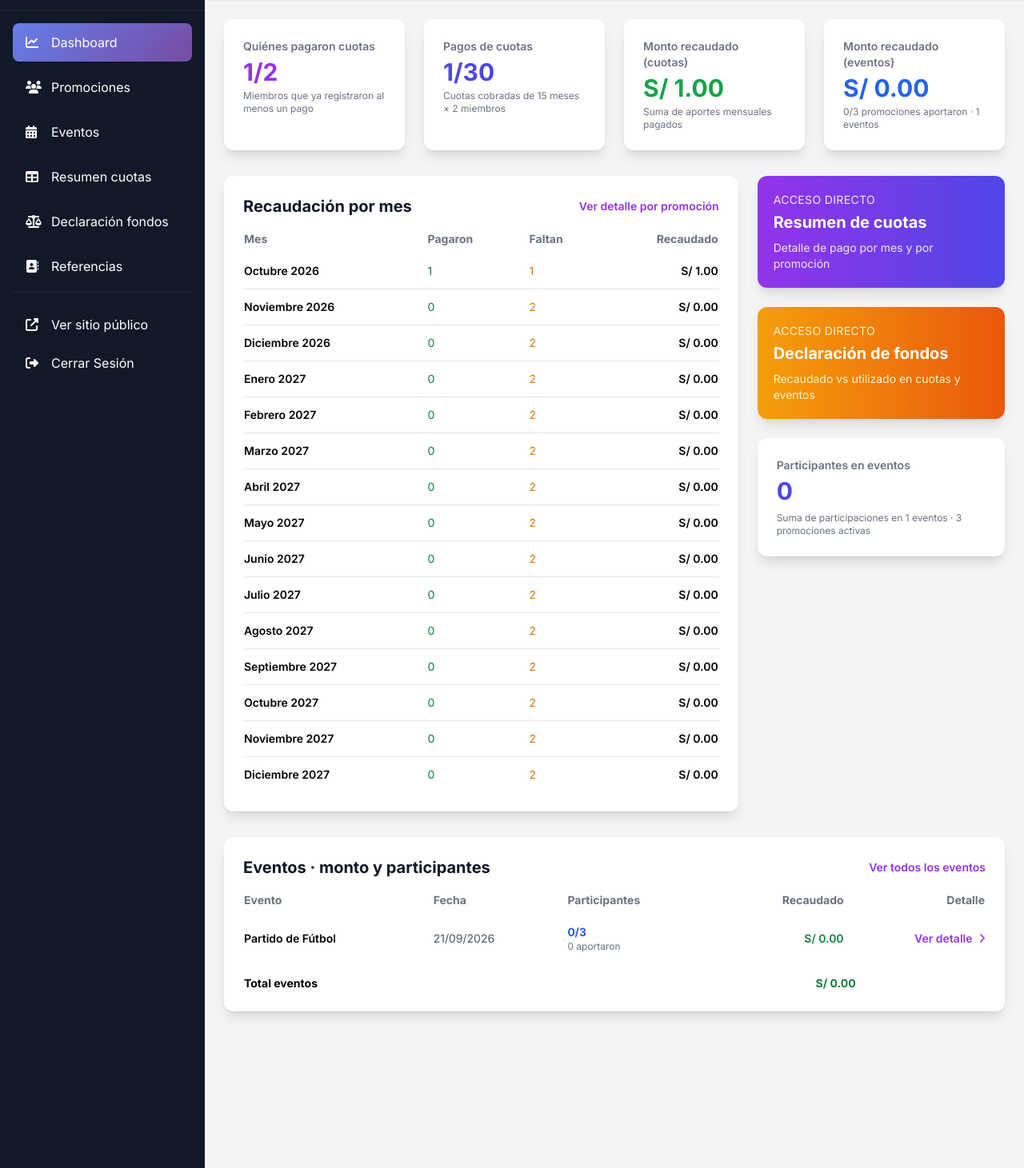
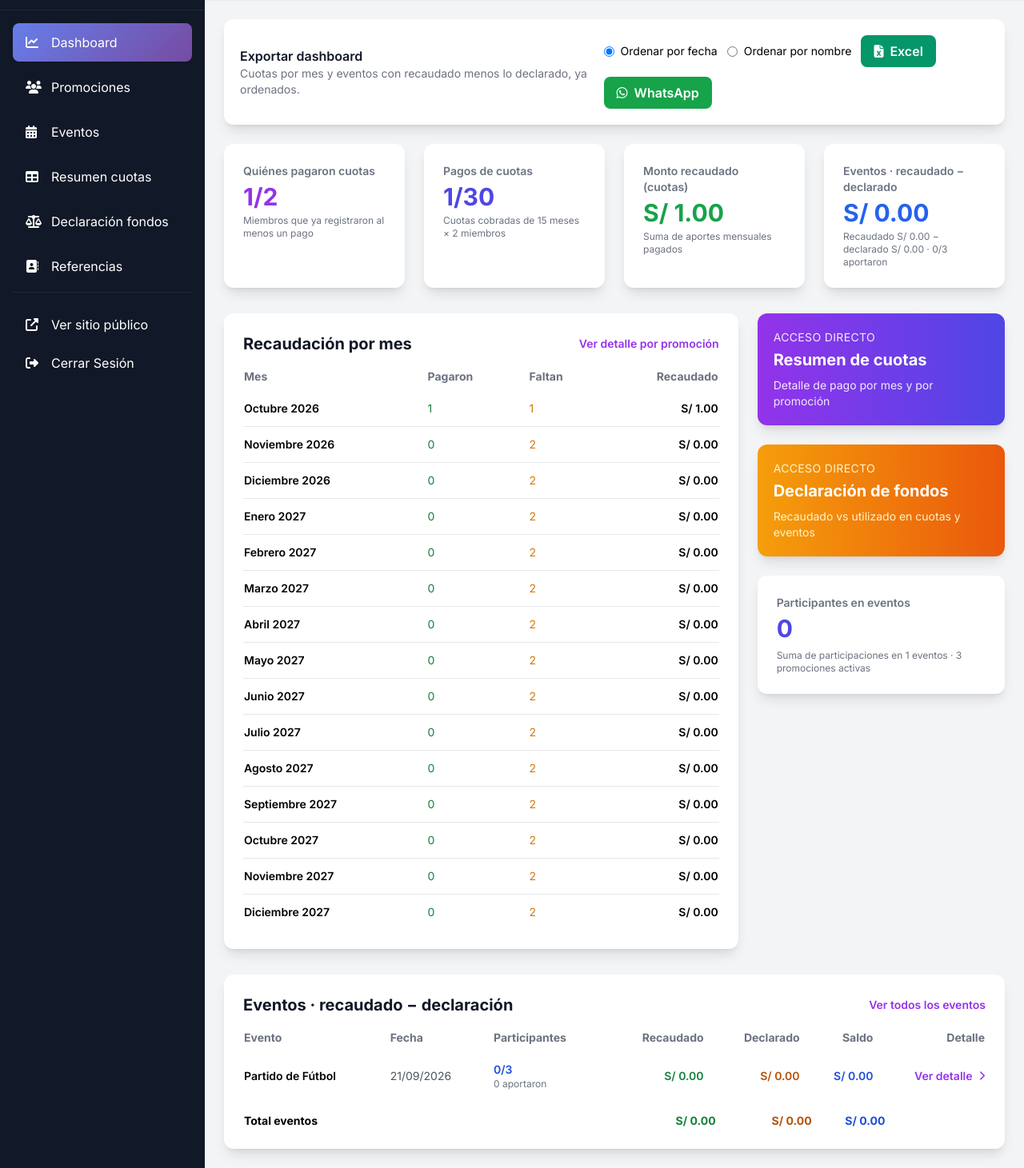
Before and after one commit to ingenioalex/VentaPOS, a Laravel app: page /seccionk/admin in a window 1280 px wide. Shown: the part 72-1533 px from the top of the page at 80% size. Run offline with Laravel 12, Linux system fonts and the light colour scheme; a user stored in the database is signed in; data comes from the database, SQL or seed files in the repository; tables that the repository leaves empty hold one stand-in row (values such as "Sample post"); some libraries are stand-ins or nearby versions.

Commit message:
Mostrar saldo de eventos y exportar el dashboard ordenado
En el dashboard, los eventos muestran recaudado menos lo declarado. Excel y WhatsApp salen ordenados por fecha o por nombre, sin tocar la data del VPS.

Co-authored-by: Yuri Alexander Vargas Lazo <ingeniovargas@gmail.com>

```diff
--- a/app/Http/Controllers/SeccionK/Admin/AdminDashboardController.php
+++ b/app/Http/Controllers/SeccionK/Admin/AdminDashboardController.php
@@ -6,6 +6,7 @@ use App\Http\Controllers\Controller;
 use App\Models\SeccionKEvento;
 use App\Models\SeccionKPromocion;
 use App\Models\SeccionKParticipacion;
+use App\Support\SeccionKEsquema;
 use App\Support\SeccionKEstadisticas;
 use App\Support\SeccionKExport;
 use Illuminate\Http\Request;
@@ -14,6 +15,8 @@ class AdminDashboardController extends Controller
 {
     public function index()
     {
+        SeccionKEsquema::asegurarDeclaraciones();
+
         $totalPromociones = SeccionKPromocion::activos()->count();
         $participanCuotas = SeccionKPromocion::activos()->where('participa_cuotas', true)->count();
         $totalEventos = SeccionKEvento::eventos()->activos()->count();
@@ -33,6 +36,8 @@ class AdminDashboardController extends Controller
 
         $resumenEventos = SeccionKEstadisticas::resumenEventos($totalPromociones);
         $montoRecaudadoEventos = $resumenEventos->sum('recaudado');
+        $montoUtilizadoEventos = $resumenEventos->sum('utilizado');
+        $montoSaldoEventos = $montoRecaudadoEventos - $montoUtilizadoEventos;
         $participantesEventos = $resumenEventos->sum('participantes');
         $aportantesEventos = SeccionKEstadisticas::comunidad()['aportando_eventos'];
 
@@ -62,6 +67,8 @@ class AdminDashboardController extends Controller
             'cuotasPagadasCount',
             'montoRecaudadoCuotas',
             'montoRecaudadoEventos',
+            'montoUtilizadoEventos',
+            'montoSaldoEventos',
             'participantesEventos',
             'aportantesEventos',
             'promocionesQuePagaron',
@@ -69,6 +76,32 @@ class AdminDashboardController extends Controller
             'resumenEventos',
             'resumenMeses'
         ));
+    }
+
+    public function exportarDashboard(Request $request)
+    {
+        SeccionKEsquema::asegurarDeclaraciones();
+
+        $orden = $request->get('orden', 'fecha') === 'nombre' ? 'nombre' : 'fecha';
+        $datos = $this->datosExportarDashboard($orden);
+        $params = ['orden' => $orden, 'formato' => 'descargar'];
+
+        if ($request->get('formato') === 'excel') {
+            return $this->excelDashboard($datos);
+        }
+
+        $texto = $this->textoDashboard($datos);
+
+        if ($request->get('formato') === 'descargar') {
+            return SeccionKExport::texto($texto, 'seccionk-dashboard-whatsapp');
+        }
+
+        return view('seccionk.admin.exportar-whatsapp', [
+            'titulo' => 'Dashboard Sección K para WhatsApp',
+            'texto' => $texto,
+            'volver' => route('seccionk.admin.dashboard'),
+            'descargar' => route('seccionk.admin.dashboard.exportar', $params),
+        ]);
     }
 
     public function resumenCuotas()
@@ -255,6 +288,124 @@ class AdminDashboardController extends Controller
         return implode("\n", $lineas);
     }
 
+    private function datosExportarDashboard(string $orden): array
+    {
+        $participanCuotas = SeccionKPromocion::activos()->where('participa_cuotas', true)->count();
+        $totalPromociones = SeccionKPromocion::activos()->count();
+
+        $meses = SeccionKEvento::cuotasMensuales()
+            ->activos()
+            ->orderBy('fecha')
+            ->get()
+            ->map(function ($cuota) use ($participanCuotas) {
+                $pagos = SeccionKParticipacion::dePromocionesActivas()
+                    ->where('evento_id', $cuota->id)
+                    ->where('pago', true);
+                $pagaron = (clone $pagos)->count();
+
+                return [
+                    'nombre' => $cuota->mes_cuota ?: $cuota->nombre,
+                    'fecha' => $cuota->fecha,
+                    'pagaron' => $pagaron,
+                    'faltan' => max($participanCuotas - $pagaron, 0),
+                    'recaudado' => (float) (clone $pagos)->sum('monto_aportado'),
+                ];
+            });
+
+        $eventos = SeccionKEstadisticas::resumenEventos($totalPromociones);
+        $eventos = $orden === 'nombre'
+            ? $eventos->sortBy(fn ($fila) => mb_strtolower($fila['evento']->nombre), SORT_NATURAL)->values()
+            : $eventos->sortBy(fn ($fila) => $fila['evento']->fecha->timestamp)->values();
+
+        return [
+            'orden' => $orden,
+            'meses' => $meses,
+            'eventos' => $eventos,
+            'total_cuotas' => (float) $meses->sum('recaudado'),
+            'total_recaudado_eventos' => (float) $eventos->sum('recaudado'),
+            'total_utilizado_eventos' => (float) $eventos->sum('utilizado'),
+            'total_saldo_eventos' => (float) $eventos->sum('saldo'),
+        ];
+    }
+
+    private function excelDashboard(array $datos)
+    {
+        $filas = [
+            ['CUOTAS POR MES', '', '', '', '', '', ''],
+            ['Mes', 'Fecha', 'Pagaron', 'Faltan', 'Recaudado S/', '', ''],
+        ];
+        foreach ($datos['meses'] as $mes) {
+            $filas[] = [
+                $mes['nombre'],
+                $mes['fecha']->format('d/m/Y'),
+                $mes['pagaron'],
+                $mes['faltan'],
+                number_format($mes['recaudado'], 2, '.', ''),
+                '',
+                '',
+            ];
+        }
+        $filas[] = ['TOTAL CUOTAS', '', '', '', number_format($datos['total_cuotas'], 2, '.', ''), '', ''];
+        $filas[] = ['', '', '', '', '', '', ''];
+        $filas[] = ['EVENTOS (recaudado − declaración)', '', '', '', '', '', ''];
+        $filas[] = ['Evento', 'Fecha', 'Participantes', 'Aportes', 'Recaudado S/', 'Declarado S/', 'Saldo S/'];
+        foreach ($datos['eventos'] as $fila) {
+            $filas[] = [
+                $fila['evento']->nombre,
+                $fila['evento']->fecha->format('d/m/Y'),
+                $fila['participantes'].'/'.$fila['total_promociones'],
+                $fila['aportantes'],
+                number_format($fila['recaudado'], 2, '.', ''),
+                number_format($fila['utilizado'], 2, '.', ''),
+                number_format($fila['saldo'], 2, '.', ''),
+            ];
+        }
+        $filas[] = [
+            'TOTAL EVENTOS',
+            '',
+            '',
+            '',
+            number_format($datos['total_recaudado_eventos'], 2, '.', ''),
+            number_format($datos['total_utilizado_eventos'], 2, '.', ''),
+            number_format($datos['total_saldo_eventos'], 2, '.', ''),
+        ];
+
+        return SeccionKExport::excel(
+            'Dashboard',
+            ['Sección K 2001', 'Orden: '.($datos['orden'] === 'nombre' ? 'nombre' : 'fecha'), '', '', '', '', ''],
+            $filas,
+            'seccionk-dashboard'
+        );
+    }
+
+    private function textoDashboard(array $datos): string
+    {
+        $lineas = [
+            '📊 *SECCIÓN K 2001 - DASHBOARD*',
+            'Fecha: '.now()->format('d/m/Y H:i'),
+            'Eventos ordenados por '.($datos['orden'] === 'nombre' ? 'nombre' : 'fecha'),
+            '',
+            '📅 *CUOTAS POR MES*',
+        ];
+        foreach ($datos['meses'] as $mes) {
+            $lineas[] = $mes['fecha']->format('d/m/Y').' · *'.$mes['nombre'].'* · '.$mes['pagaron'].' pagaron · S/ '.number_format($mes['recaudado'], 2);
+        }
+        $lineas[] = '*Total cuotas: S/ '.number_format($datos['total_cuotas'], 2).'*';
+        $lineas[] = '';
+        $lineas[] = '⭐ *EVENTOS (recaudado − declaración)*';
+        foreach ($datos['eventos'] as $fila) {
+            $lineas[] = $fila['evento']->fecha->format('d/m/Y').' · *'.$fila['evento']->nombre.'*';
+            $lineas[] = $fila['participantes'].'/'.$fila['total_promociones'].' participaron · Recaudado S/ '.number_format($fila['recaudado'], 2)
+                .' · Declarado S/ '.number_format($fila['utilizado'], 2)
+                .' · Saldo S/ '.number_format($fila['saldo'], 2);
+        }
+        $lineas[] = '*Total eventos: Recaudado S/ '.number_format($datos['total_recaudado_eventos'], 2)
+            .' − Declarado S/ '.number_format($datos['total_utilizado_eventos'], 2)
+            .' = Saldo S/ '.number_format($datos['total_saldo_eventos'], 2).'*';
+
+        return implode("\n", $lineas);
+    }
+
     private function datosResumenCuotas(): array
     {
         $cuotas = SeccionKEvento::cuotasMensuales()->activos()->orderBy('fecha')->get();
--- a/app/Support/SeccionKEstadisticas.php
+++ b/app/Support/SeccionKEstadisticas.php
@@ -45,25 +45,38 @@ class SeccionKEstadisticas
 
     public static function resumenEventos(int $totalPromociones): Collection
     {
+        SeccionKEsquema::asegurarDeclaraciones();
+
         $eventos = SeccionKEvento::eventos()->activos()->orderByDesc('fecha')->orderByDesc('id')->get();
         if ($eventos->isEmpty()) {
             return collect();
         }
 
+        $ids = $eventos->pluck('id');
+        $declaraciones = SeccionKDeclaracion::whereIn('evento_id', $ids)->get()->keyBy('evento_id');
+        $eventos->each(function (SeccionKEvento $evento) use ($declaraciones) {
+            $evento->setRelation('declaracion', $declaraciones->get($evento->id));
+        });
+
         $partes = SeccionKParticipacion::dePromocionesActivas()
-            ->whereIn('evento_id', $eventos->pluck('id'))
+            ->whereIn('evento_id', $ids)
             ->get()
             ->groupBy('evento_id');
 
         return $eventos->map(function (SeccionKEvento $evento) use ($partes, $totalPromociones) {
             $rows = $partes->get($evento->id) ?? collect();
             $pagos = $rows->where('pago', true);
+            $recaudado = (float) $pagos->sum('monto_aportado');
+            $utilizado = $evento->montoUtilizado();
 
             return [
                 'evento' => $evento,
                 'participantes' => $rows->where('participo', true)->count(),
                 'aportantes' => $pagos->count(),
-                'recaudado' => (float) $pagos->sum('monto_aportado'),
+                'recaudado' => $recaudado,
+                'utilizado' => $utilizado,
+                'saldo' => $recaudado - $utilizado,
+                'cerrado' => $evento->estaCerrado(),
                 'total_promociones' => $totalPromociones,
             ];
         });
--- a/resources/views/seccionk/admin/dashboard.blade.php
+++ b/resources/views/seccionk/admin/dashboard.blade.php
@@ -4,6 +4,31 @@
 @section('page-title', 'Dashboard')
 
 @section('content')
+<form method="GET" action="{{ route('seccionk.admin.dashboard.exportar') }}" class="bg-white rounded-xl shadow-lg p-4 sm:p-5 mb-6">
+    <div class="flex flex-col lg:flex-row lg:items-center lg:justify-between gap-4">
+        <div>
+            <p class="font-semibold text-gray-900">Exportar dashboard</p>
+            <p class="text-sm text-gray-500">Cuotas por mes y eventos con recaudado menos lo declarado, ya ordenados.</p>
+        </div>
+        <div class="flex flex-wrap items-center gap-3">
+            <label class="inline-flex items-center gap-2 text-sm">
+                <input type="radio" name="orden" value="fecha" checked>
+                <span>Ordenar por fecha</span>
+            </label>
+            <label class="inline-flex items-center gap-2 text-sm">
+                <input type="radio" name="orden" value="nombre">
+                <span>Ordenar por nombre</span>
+            </label>
+            <button type="submit" name="formato" value="excel" class="bg-emerald-600 text-white px-4 py-2 rounded-lg hover:bg-emerald-700 font-semibold">
+                <i class="fas fa-file-excel mr-2"></i>Excel
+            </button>
+            <button type="submit" name="formato" value="whatsapp" class="bg-green-600 text-white px-4 py-2 rounded-lg hover:bg-green-700 font-semibold">
+                <i class="fab fa-whatsapp mr-2"></i>WhatsApp
+            </button>
+        </div>
+    </div>
+</form>
+
 <div class="grid grid-cols-1 md:grid-cols-2 xl:grid-cols-4 gap-4 sm:gap-6 mb-8">
     <div class="bg-white rounded-xl shadow-lg p-4 sm:p-6">
         <p class="text-gray-500 text-sm font-semibold mb-1">Quiénes pagaron cuotas</p>
@@ -21,9 +46,13 @@
         <p class="text-xs text-gray-500 mt-1">Suma de aportes mensuales pagados</p>
     </div>
     <div class="bg-white rounded-xl shadow-lg p-6">
-        <p class="text-gray-500 text-sm font-semibold mb-1">Monto recaudado (eventos)</p>
-        <p class="text-3xl font-bold text-blue-600">S/ {{ number_format($montoRecaudadoEventos, 2) }}</p>
-        <p class="text-xs text-gray-500 mt-1">{{ $aportantesEventos }}/{{ $totalPromociones }} promociones aportaron · {{ $totalEventos }} eventos</p>
+        <p class="text-gray-500 text-sm font-semibold mb-1">Eventos · recaudado − declarado</p>
+        <p class="text-3xl font-bold {{ $montoSaldoEventos >= 0 ? 'text-blue-600' : 'text-red-600' }}">S/ {{ number_format($montoSaldoEventos, 2) }}</p>
+        <p class="text-xs text-gray-500 mt-1">
+            Recaudado S/ {{ number_format($montoRecaudadoEventos, 2) }}
+            − declarado S/ {{ number_format($montoUtilizadoEventos, 2) }}
+            · {{ $aportantesEventos }}/{{ $totalPromociones }} aportaron
+        </p>
     </div>
 </div>
 
@@ -84,7 +113,7 @@
 
 <div class="bg-white rounded-xl shadow-lg p-4 sm:p-6">
     <div class="flex flex-col sm:flex-row sm:items-center sm:justify-between gap-2 mb-4">
-        <h3 class="text-lg sm:text-xl font-bold text-gray-900">Eventos · monto y participantes</h3>
+        <h3 class="text-lg sm:text-xl font-bold text-gray-900">Eventos · recaudado − declaración</h3>
         <a href="{{ route('seccionk.admin.eventos.index', ['tipo' => 'evento']) }}" class="text-sm font-semibold text-purple-600 hover:text-purple-800">
             Ver todos los eventos
         </a>
@@ -93,10 +122,11 @@
         @forelse($resumenEventos as $fila)
             <a href="{{ route('seccionk.admin.eventos.detalle', $fila['evento']) }}" class="block border rounded-lg p-3">
                 <p class="font-semibold text-gray-900">{{ $fila['evento']->nombre }}</p>
-                <p class="text-xs text-gray-500">{{ $fila['evento']->fecha->format('d/m/Y') }}</p>
+                <p class="text-xs text-gray-500">{{ $fila['evento']->fecha->format('d/m/Y') }} · {{ $fila['participantes'] }}/{{ $fila['total_promociones'] }} participaron</p>
                 <p class="text-sm mt-1">
-                    {{ $fila['participantes'] }}/{{ $fila['total_promociones'] }} participaron ·
-                    <span class="font-semibold text-green-700">S/ {{ number_format($fila['recaudado'], 2) }}</span>
+                    Recaudado <span class="font-semibold text-green-700">S/ {{ number_format($fila['recaudado'], 2) }}</span>
+                    · Declarado <span class="font-semibold text-amber-700">S/ {{ number_format($fila['utilizado'], 2) }}</span>
+                    · Saldo <span class="font-semibold {{ $fila['saldo'] >= 0 ? 'text-blue-700' : 'text-red-700' }}">S/ {{ number_format($fila['saldo'], 2) }}</span>
                 </p>
             </a>
         @empty
@@ -111,19 +141,28 @@
                     <th class="pb-2 pr-4">Fecha</th>
                     <th class="pb-2 pr-4">Participantes</th>
                     <th class="pb-2 pr-4 text-right">Recaudado</th>
+                    <th class="pb-2 pr-4 text-right">Declarado</th>
+                    <th class="pb-2 pr-4 text-right">Saldo</th>
                     <th class="pb-2 text-right">Detalle</th>
                 </tr>
             </thead>
             <tbody class="divide-y">
                 @forelse($resumenEventos as $fila)
                     <tr>
-                        <td class="py-3 pr-4 font-semibold">{{ $fila['evento']->nombre }}</td>
+                        <td class="py-3 pr-4 font-semibold">
+                            {{ $fila['evento']->nombre }}
+                            @if($fila['cerrado'])
+                                <span class="ml-2 text-xs font-semibold px-2 py-0.5 rounded-full bg-amber-100 text-amber-800">Cerrado</span>
+                            @endif
+                        </td>
                         <td class="py-3 pr-4 text-gray-600">{{ $fila['evento']->fecha->format('d/m/Y') }}</td>
                         <td class="py-3 pr-4">
                             <span class="font-semibold text-blue-700">{{ $fila['participantes'] }}/{{ $fila['total_promociones'] }}</span>
                             <span class="text-xs text-gray-500 block">{{ $fila['aportantes'] }} aportaron</span>
                         </td>
                         <td class="py-3 pr-4 text-right font-semibold text-green-700">S/ {{ number_format($fila['recaudado'], 2) }}</td>
+                        <td class="py-3 pr-4 text-right font-semibold text-amber-700">S/ {{ number_format($fila['utilizado'], 2) }}</td>
+                        <td class="py-3 pr-4 text-right font-semibold {{ $fila['saldo'] >= 0 ? 'text-blue-700' : 'text-red-700' }}">S/ {{ number_format($fila['saldo'], 2) }}</td>
                         <td class="py-3 text-right">
                             <a href="{{ route('seccionk.admin.eventos.detalle', $fila['evento']) }}" class="inline-flex items-center text-purple-600 hover:text-purple-800 font-semibold">
                                 Ver detalle
@@ -133,7 +172,7 @@
                     </tr>
                 @empty
                     <tr>
-                        <td colspan="5" class="py-6 text-center text-gray-500">No hay eventos registrados</td>
+                        <td colspan="7" class="py-6 text-center text-gray-500">No hay eventos registrados</td>
                     </tr>
                 @endforelse
             </tbody>
@@ -142,6 +181,8 @@
                     <tr class="font-bold">
                         <td class="pt-4" colspan="3">Total eventos</td>
                         <td class="pt-4 text-right text-green-700">S/ {{ number_format($montoRecaudadoEventos, 2) }}</td>
+                        <td class="pt-4 text-right text-amber-700">S/ {{ number_format($montoUtilizadoEventos, 2) }}</td>
+                        <td class="pt-4 text-right {{ $montoSaldoEventos >= 0 ? 'text-blue-700' : 'text-red-700' }}">S/ {{ number_format($montoSaldoEventos, 2) }}</td>
                         <td></td>
                     </tr>
                 </tfoot>
--- a/routes/seccionk.php
+++ b/routes/seccionk.php
@@ -38,6 +38,7 @@ Route::post('/admin/logout', [SeccionKAuthController::class, 'logout'])->name('a
 // Rutas del panel admin (protegidas)
 Route::middleware('seccionk.auth')->prefix('admin')->name('admin.')->group(function () {
     Route::get('/', [AdminDashboardController::class, 'index'])->name('dashboard');
+    Route::get('/exportar', [AdminDashboardController::class, 'exportarDashboard'])->name('dashboard.exportar');
     Route::get('/resumen-cuotas', [AdminDashboardController::class, 'resumenCuotas'])->name('resumen.cuotas');
     Route::get('/resumen-cuotas/exportar', [AdminDashboardController::class, 'exportarResumen'])->name('resumen.cuotas.exportar');
     Route::get('/declaracion', [AdminDeclaracionController::class, 'index'])->name('declaracion');
```
Also changed, not shown: tests/Feature/SeccionKEstadisticasEventosTest.php (+70 -1 lines).
